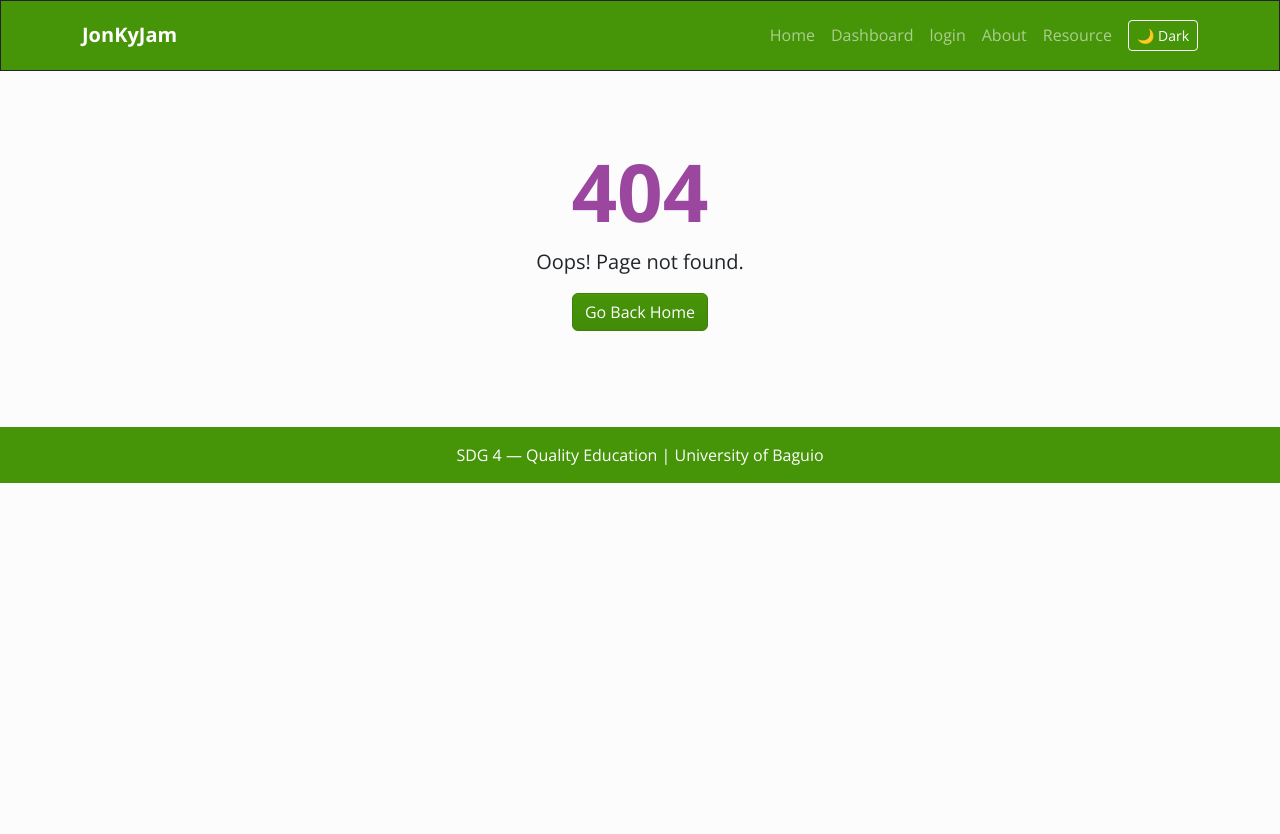
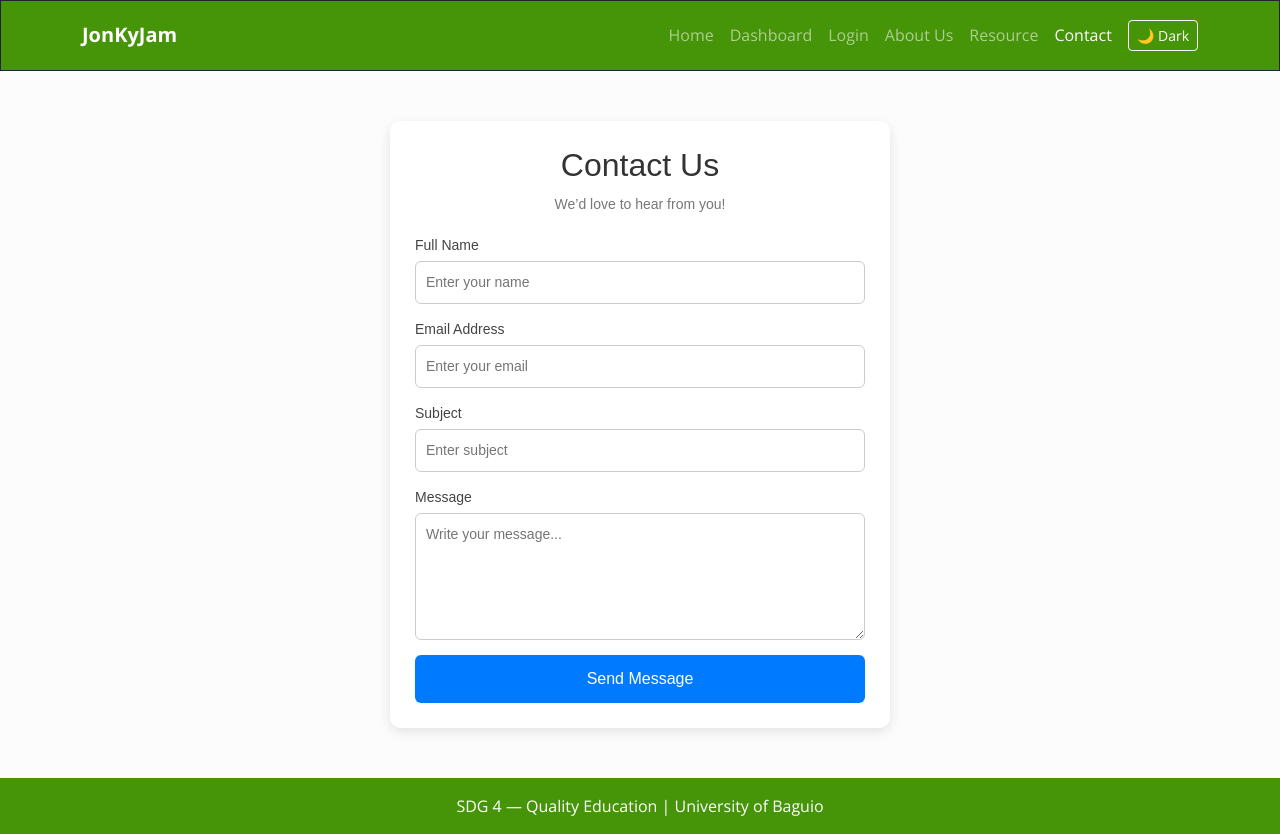
Before and after one commit to UBSITFernandoJon/appdev1-SDG4-JonKyJam, an Angular app: page /contact in a window 1280 px wide. Before the commit this address had no page. Before the commit the page ends 800 px from the top, so only its background shows below. Built offline with nearby package versions, Linux system fonts and the light colour scheme.

Commit message:
Edited App routes, added contact component

```diff
--- a/src/app/components/navbar/navbar.html
+++ b/src/app/components/navbar/navbar.html
@@ -35,7 +35,7 @@
           <a class="nav-link"
             routerLink="/login"
             routerLinkActive="active">
-            login
+            Login
           </a>
         </li>
 
@@ -43,7 +43,7 @@
           <a class="nav-link"
             routerLink="/about"
             routerLinkActive="active">
-            About
+            About Us
           </a>
         </li>
 
@@ -52,6 +52,14 @@
             routerLink="/resource"
             routerLinkActive="active">
             Resource
+          </a>
+        </li>
+
+        <li class="nav-item">
+          <a class="nav-link"
+            routerLink="/contact"
+            routerLinkActive="active">
+            Contact
           </a>
         </li>
 
--- /dev/null
+++ b/src/app/pages/contact/contact.css
@@ -0,0 +1,65 @@
+.contact-container {
+    max-width: 500px;
+    margin: 50px auto;
+    padding: 25px;
+    background: #ffffff;
+    border-radius: 10px;
+    box-shadow: 0 4px 12px rgba(0, 0, 0, 0.1);
+    font-family: Arial, sans-serif;
+  }
+
+  .contact-container h2 {
+    text-align: center;
+    margin-bottom: 10px;
+    color: #333;
+  }
+
+  .subtitle {
+    text-align: center;
+    font-size: 14px;
+    color: #777;
+    margin-bottom: 20px;
+  }
+
+  .form-group {
+    margin-bottom: 15px;
+    display: flex;
+    flex-direction: column;
+  }
+
+  label {
+    font-size: 14px;
+    margin-bottom: 5px;
+    color: #444;
+  }
+
+  input,
+  textarea {
+    padding: 10px;
+    border: 1px solid #ccc;
+    border-radius: 6px;
+    font-size: 14px;
+    transition: border 0.3s ease;
+  }
+
+  input:focus,
+  textarea:focus {
+    border-color: #007bff;
+    outline: none;
+  }
+
+  button {
+    width: 100%;
+    padding: 12px;
+    border: none;
+    border-radius: 6px;
+    background: #007bff;
+    color: white;
+    font-size: 16px;
+    cursor: pointer;
+    transition: background 0.3s ease;
+  }
+
+  button:hover {
+    background: #0056b3;
+  }
--- /dev/null
+++ b/src/app/pages/contact/contact.html
@@ -0,0 +1,28 @@
+<div class="contact-container">
+    <h2>Contact Us</h2>
+    <p class="subtitle">We’d love to hear from you!</p>
+
+    <form>
+      <div class="form-group">
+        <label for="name">Full Name</label>
+        <input type="text" id="name" placeholder="Enter your name" required>
+      </div>
+
+      <div class="form-group">
+        <label for="email">Email Address</label>
+        <input type="email" id="email" placeholder="Enter your email" required>
+      </div>
+
+      <div class="form-group">
+        <label for="subject">Subject</label>
+        <input type="text" id="subject" placeholder="Enter subject">
+      </div>
+
+      <div class="form-group">
+        <label for="message">Message</label>
+        <textarea id="message" rows="5" placeholder="Write your message..." required></textarea>
+      </div>
+
+      <button type="submit">Send Message</button>
+    </form>
+  </div>
```
Also changed, not shown: src/app/app.routes.ts (+11 -4 lines), src/app/pages/contact/contact.ts (added, +10 -0 lines), 1 other file (tests, documents, lock files or other folders).
